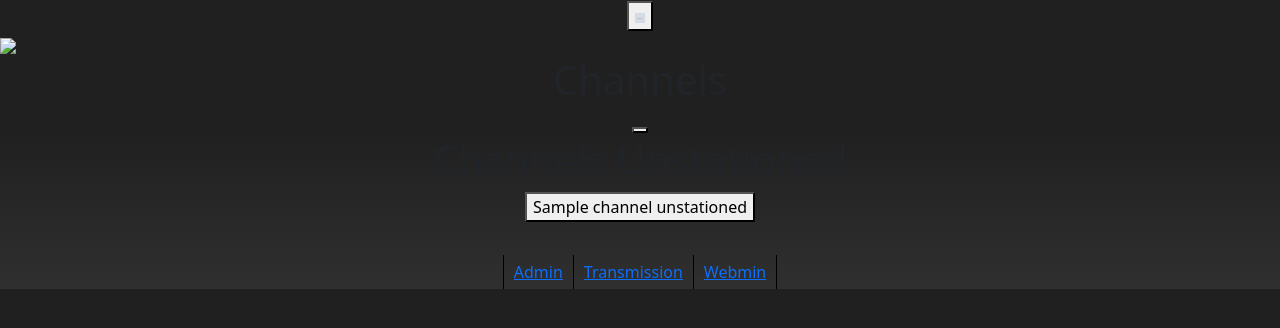
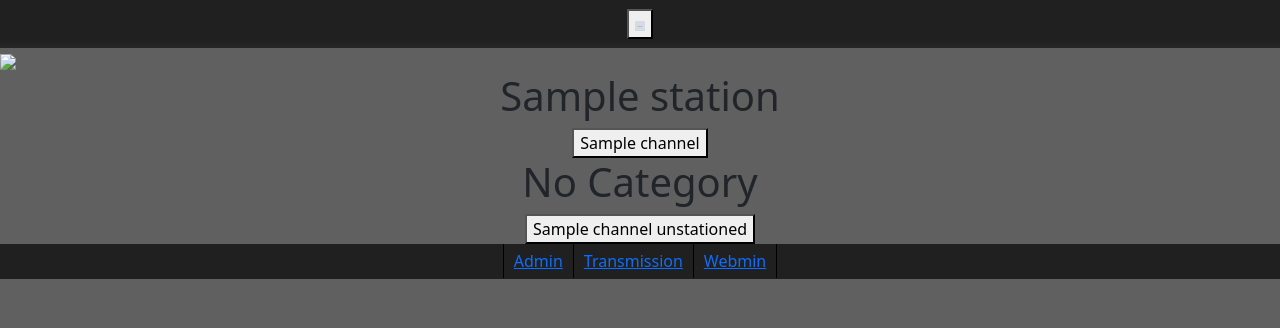
Before and after one commit to michimussato/JukeOroni, a Django app: template player/templates/player/box_radio.html in a window 1280 px wide. Shown: the top 328 px of the page. Run offline with Django 3.2, Linux system fonts and the light colour scheme; tables that the repository leaves empty hold one stand-in row (values such as "Sample post"); the template is opened without the code that fills it: values that come from a table or form of the project are taken from there, most other values are stand-ins (such as "Sample title", 1, 10 or a date in 2020); grey boxes marked "Sample" are stand-in pictures; parts of the project's set-up code (start-up, migrations or seed data) failed here and were passed over; some libraries are stand-ins or nearby versions.

Commit message:
css for buttons

```diff
--- a/player/static/custom.css
+++ b/player/static/custom.css
@@ -1,8 +1,27 @@
 /*https://www.w3docs.com/snippets/css/how-to-style-buttons-with-css.html*/
 
 body {
-        background: linear-gradient(#202020 130px, #606060 800px);
+        background: #606060;
         height: 100%;
+}
+
+
+.nav {
+  background:  linear-gradient(#000000AA 40px, #00000000 120px);
+  z-index: 1;
+  color: #ffffff;
+}
+
+
+footer {
+  background: #000000AA;
+  position: -webkit-sticky;
+  position: sticky;
+  bottom: 0;
+  height: 35px;
+  z-index: 1;
+  /*text-align: center;*/
+  color: #ffffff;
 }
 
 .box_image {
@@ -29,7 +48,7 @@ body {
         transition: all 0.5s;
         cursor: pointer;
         margin: 5px;
-        transform: translateY(30px);
+        /*transform: translateY(30px);*/
       }
 
 .btn_channel_default {
--- a/player/templates/player/box_base.html
+++ b/player/templates/player/box_base.html
@@ -1,6 +1,8 @@
 {% extends 'jukeoroni/base.html' %}
 
     {% block header %}
+        <nav class="navbar nav sticky-top navbar-default navbar-fixed-top">
+        <div class="container">
         <table border="0" cellspacing="0" style="text-align:center;margin-left:auto;margin-right:auto;border-collapse: collapse;">
             <tr style="border: none;">
             {% for button in buttons %}
@@ -14,6 +16,8 @@
             {% endfor %}
             </tr>
         </table>
+        </div>
+        </nav>
     {% endblock header %}
 
 {#    {% block body %}#}
--- a/player/templates/player/box_radio.html
+++ b/player/templates/player/box_radio.html
@@ -22,24 +22,24 @@
 
     {% block channel_list %}
         <center>
-            <h1>Channels</h1>
-        </center>
-        <center>
-            {% for channel in channels %}
-{#                <div>#}
-                    <button class="{{ channel.class }}" onclick="{{ channel.onclick }}">{{ channel.button_title }}</button>
-{#                </div>#}
+            {% for dict in channels_stationed %}
+                {% for station,channels in dict.items %}
+                    <div>
+                        <h1>{{ station }}</h1>
+                        {% for channel in channels %}
+                            <button class="{{ channel.class }}" onclick="{{ channel.onclick }}">{{ channel.button_title }}</button>
+                        {% endfor %}
+                    </div>
+                {% endfor %}
             {% endfor %}
         </center>
 
         <center>
-            <h1>Channels Unstationed</h1>
+            <h1>No Category</h1>
         </center>
         <center>
             {% for channel_unstationed in channels_unstationed %}
-{#                <div>#}
-                    <button class="{{ channel_unstationed.class }}" onclick="{{ channel_unstationed.onclick }}">{{ channel_unstationed.button_title }}</button>
-{#                </div>#}
+                <button class="{{ channel_unstationed.class }}" onclick="{{ channel_unstationed.onclick }}">{{ channel_unstationed.button_title }}</button>
             {% endfor %}
         </center>
     {% endblock channel_list %}
--- a/templates/jukeoroni/base.html
+++ b/templates/jukeoroni/base.html
@@ -34,7 +34,8 @@
     {% endblock channel_list %}
 
     {% block footer %}
-        <hr>
+        <footer class="sticky-bottom">
+        <div class="container">
         <table style="text-align:center;margin-left:auto;margin-right:auto;border-collapse: collapse;">
             <tr style="border: none;">
                 <td style="border-right: solid 1px #000;border-left: solid 1px #000;padding: 5px 10px;">
@@ -48,6 +49,8 @@
                 </td>
             </tr>
         </table>
+        </div>
+        </footer>
     {% endblock footer %}
     </body>
 
```
Also changed, not shown: player/views.py (+13 -4 lines).
